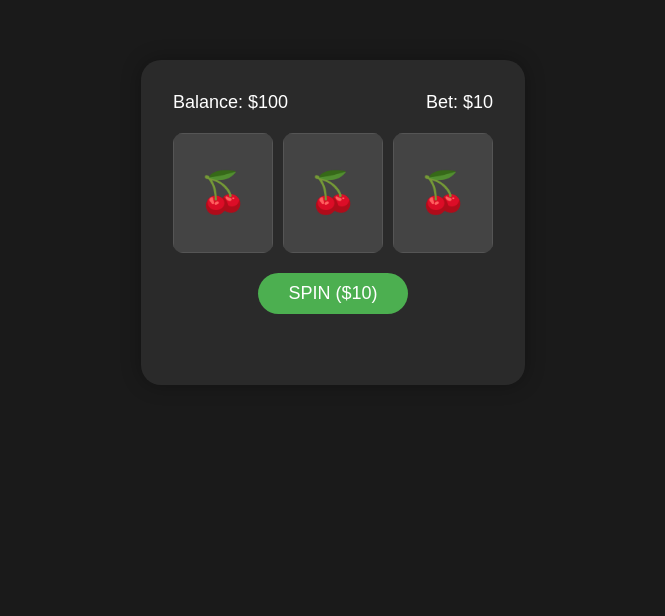
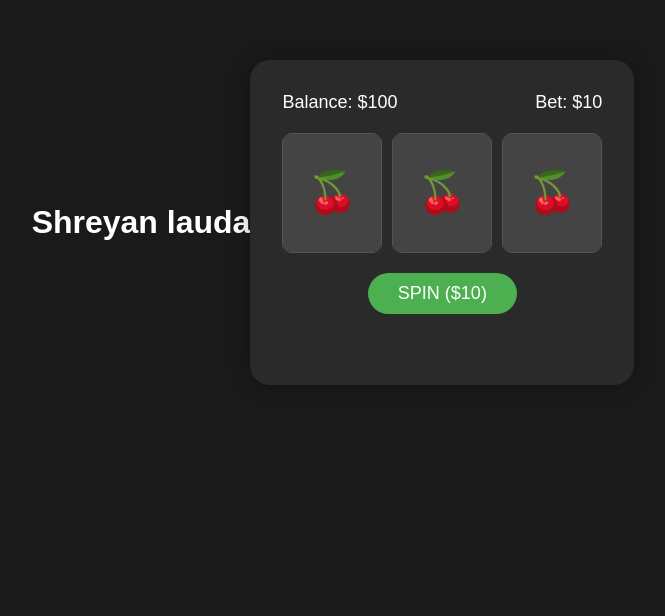
Before and after one commit to PranabZz/juwa, a plain HTML site: page index.html in a window 1280 px wide. Shown: the part 178-794 px from the top of the page, without its empty margins (307-972 px from the left). Drawn offline with Linux system fonts and the light colour scheme.

Commit message:
init commit

```diff
--- a/index.html
+++ b/index.html
@@ -110,6 +110,7 @@
     </style>
 </head>
 <body>
+    <h1>Shreyan lauda</h1>
     <div class="container">
         <div class="stats">
             <div>Balance: $<span id="balance">100</span></div>
```
